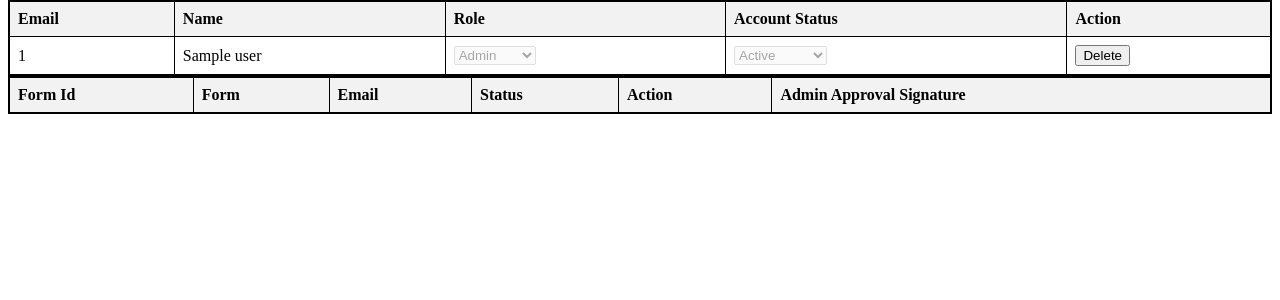
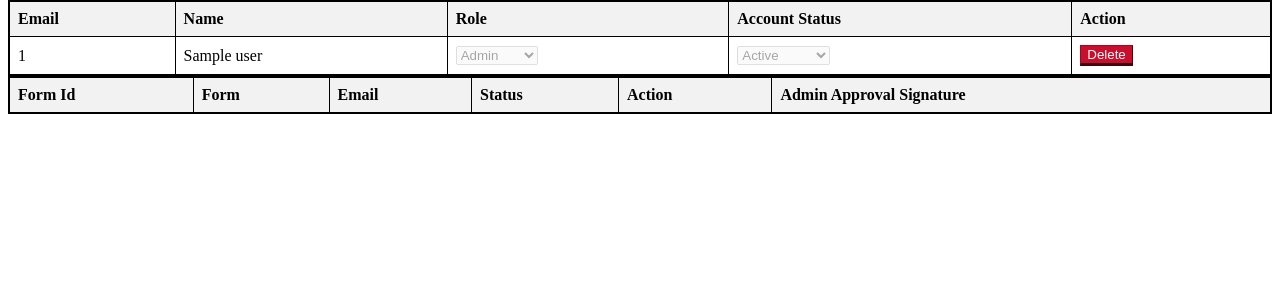
Before and after one commit to binhnguyen63/SoftwareDesign-Project, a Flask app: template templates/admin.html in a window 1280 px wide. Shown: the part 60-360 px from the top of the page. Run offline with Flask 2, Linux system fonts and the light colour scheme; the template is opened without the code that fills it: most values are stand-ins (such as "Sample title", 1, 10 or a date in 2020); lists and menus that the app fills with data are empty; some libraries are stand-ins or nearby versions.

Commit message:
Add: new class to html and stylize buttons

```diff
--- a/static/css/admin.css
+++ b/static/css/admin.css
@@ -30,6 +30,18 @@ th, td {
 
 th {
   background-color: #f2f2f2; /* Light gray header */
+}
+
+.btn-primary{
+  color: #ffffff;
+  background-color: #c8102e;
+  border-color: #960c22;
+}
+
+.btn{
+  border-width: 1px 1px 3px 1px;
+  font-family: 'Source Sans Pro', sans-serif;
+  text-shadow: none;
 }
 
 #confirm-update {
--- a/templates/admin.html
+++ b/templates/admin.html
@@ -44,7 +44,7 @@
         </td>
         <td>
             {%if user[2].lower() != 'admin'%}
-            <button onclick="deleteRow(this, '{{ user[0] }}')">Delete</button>
+            <button class = "btn btn-primary btn-lg" onclick="deleteRow(this, '{{ user[0] }}')">Delete</button>
 
             {%endif%}
         </td>
```
